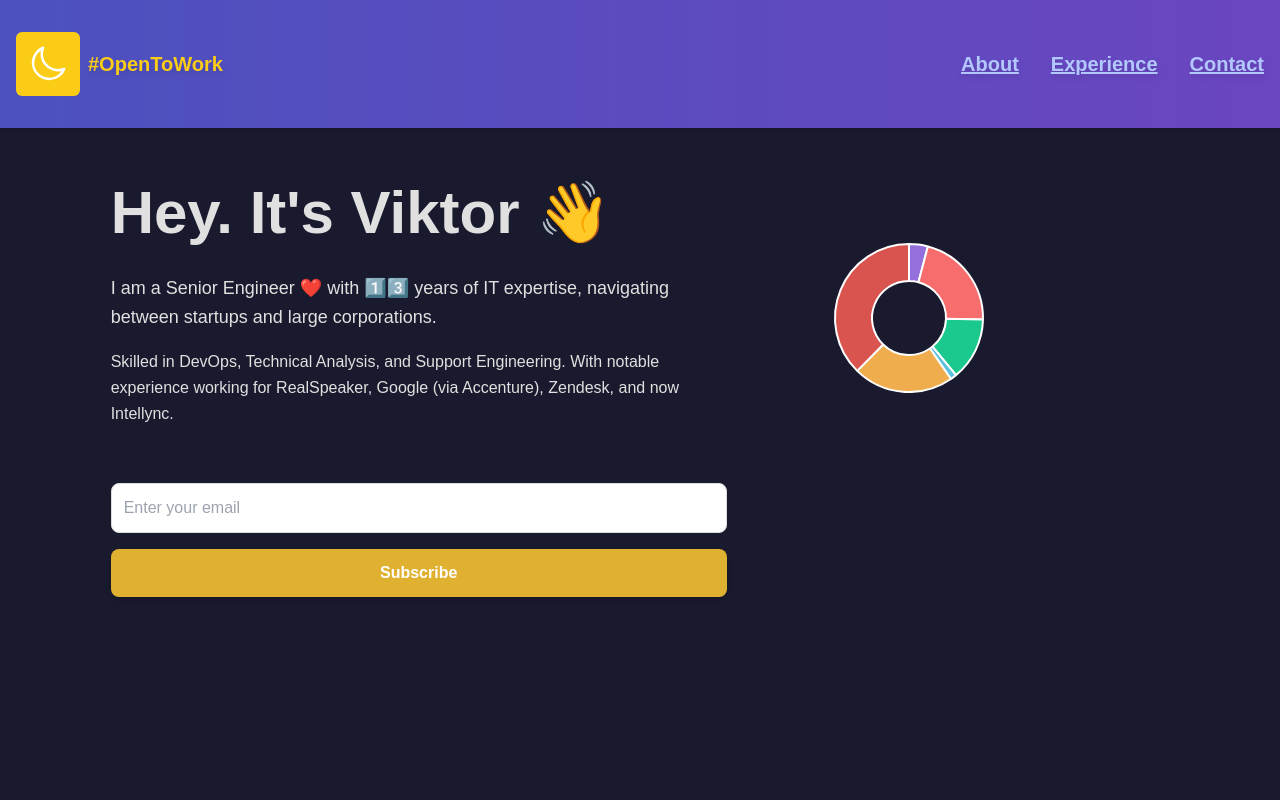
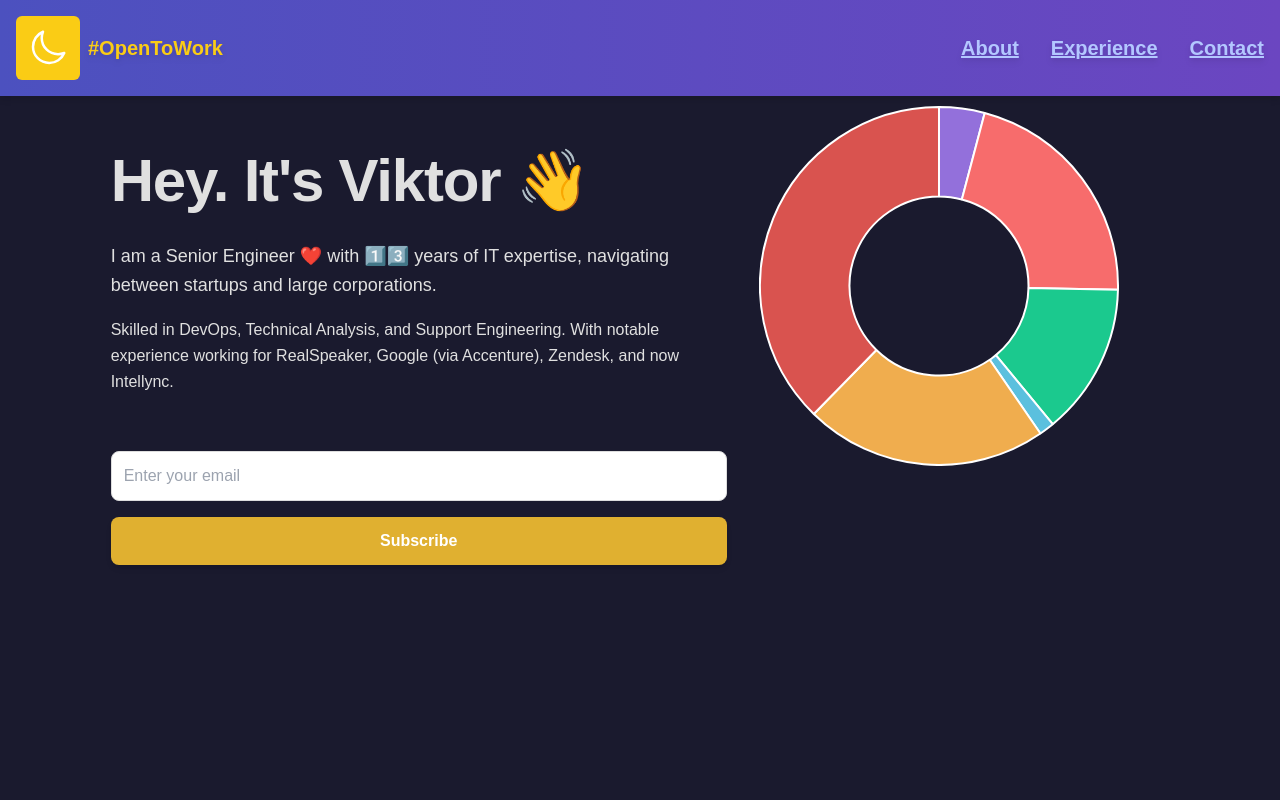
Before and after one commit to victorosetrov/mycv-react, a React (Create React App) app: page / in a window 1280 px wide. Shown: the top 800 px of the page. Built offline with nearby package versions, Linux system fonts and the light colour scheme.

Commit message:
Optimized styles and deleted errors2

```diff
--- a/src/styles/global.css
+++ b/src/styles/global.css
@@ -3,20 +3,20 @@
 @tailwind components;
 @tailwind utilities;
 
-/* Light Mode Variables */
+/* Light Mode Variables (Default) */
 :root {
   --bg-color: #ffffff;
-  --text-color: #000000; /* High contrast black text on white background */
-  --highlight-color: #e0b030; /* Darker yellow for better contrast */
-  --link-color: #4c51bf; /* Blue with good contrast for links */
+  --text-color: #000000; /* Black text on white background for sufficient contrast */
+  --highlight-color: #e0b030; /* Darker yellow for contrast */
+  --link-color: #4c51bf; /* Blue for links with good contrast */
 }
 
 /* Dark Mode Variables */
 [data-theme="dark"] {
   --bg-color: #1a1a2e;
-  --text-color: #e0e0e0; /* Lighter text for better contrast in dark mode */
-  --highlight-color: #ffd700; /* Gold marker in dark mode */
-  --link-color: #b3c7ff; /* Light blue for contrast on dark backgrounds */
+  --text-color: #e0e0e0; /* Lighter text color for dark mode */
+  --highlight-color: #ffd700; /* Gold marker for dark mode */
+  --link-color: #b3c7ff; /* Lighter blue for better contrast on dark background */
 }
 
 /* General Styles */
@@ -40,26 +40,27 @@ body {
 }
 
 .App {
-  flex: 1; /* Makes content area grow to fill available space */
+  flex: 1; /* Makes the content area grow and take the available space */
 }
 
-/* Typography */
+/* Typography Adjustments */
 h1, h2, h3, p {
   margin: 0;
   line-height: 1.5;
-  color: var(--text-color); /* Dynamic text color */
+  color: var(--text-color); /* Use the text color variable */
 }
 
 a {
   color: var(--link-color);
-  text-decoration: underline; /* Ensures links are visible */
+  text-decoration: underline; /* Ensure links are clearly visible */
 }
 
+/* Ensure links have good contrast in dark mode */
 [data-theme="dark"] a {
-  color: var(--link-color); /* Lighter links for dark mode */
+  color: var(--link-color); /* Use the lighter blue for dark mode */
 }
 
-/* Centering */
+/* General Centering */
 .flex-center {
   display: flex;
   justify-content: center;
@@ -67,15 +68,17 @@ a {
   width: 100%;
 }
 
-/* Consistent Max-width Container */
+/* Container for consistent max-width */
 .container {
   max-width: 1280px;
   width: 100%;
-  margin: 0 auto;
-  padding: 1rem;
+  margin-left: auto;
+  margin-right: auto;
+  padding-left: 1rem;
+  padding-right: 1rem;
 }
 
-/* Form Section Styles */
+/* Style for "Sign Me Up" button and email input to centralize */
 .form-section {
   width: 100%;
   display: flex;
@@ -84,66 +87,103 @@ a {
 }
 
 .form-section input[type="email"] {
-  max-width: 100%;
+  max-width: 100%; /* Fill the available width */
   width: 100%;
   padding: 0.75rem;
   border-radius: 8px;
   border: 1px solid #ddd;
   font-size: 1rem;
-  box-sizing: border-box;
+  box-sizing: border-box; /* Ensure padding doesn't affect width */
 }
 
 .form-section button {
-  max-width: 100%;
+  max-width: 100%; /* Fill available width */
   width: 100%;
   padding: 0.75rem;
-  background-color: #e0b030; /* Darker yellow for contrast */
+  background-color: #e0b030; /* Darker yellow for better contrast */
   color: white;
   font-weight: bold;
   border-radius: 8px;
   font-size: 1rem;
   transition: background-color 0.3s ease;
+  text-align: center;
   margin-top: 1rem;
+  box-sizing: border-box;
 }
 
 button:hover {
-  background-color: #d49a00; /* High contrast hover effect */
+  background-color: #d49a00; /* Ensure good contrast on hover */
 }
 
-/* Donut Chart Wrapper */
+/* Donut chart wrapper adjustments */
 .donut-chart-wrapper {
   display: flex;
   justify-content: center;
   align-items: center;
-  width: 100%;
+  min-width: 300px;
   height: 300px;
+  width: 100%; /* Centralize chart on mobile */
 }
 
 /* Typography for Headings */
 .heading-style {
   font-weight: 800;
   font-size: 2.25rem;
-  color: var(--text-color); /* Dynamic color */
+  letter-spacing: -0.02em;
+  min-width: 300px; /* Set minimum width */
+  color: var(--text-color); /* Use the dynamic text color variable */
+
+  @media (min-width: 1024px) {
+    font-size: 3.75rem; /* Larger font size for large screens */
+  }
+}
+
+/* Fix for small screens to make heading larger */
+@media (max-width: 640px) {
+  .heading-style {
+    font-size: 1.75rem; /* Make the heading larger */
+    text-align: center; /* Center the heading */
+    font-weight: 800;
+  }
+
+  .subheading-style {
+    font-size: 1.25rem; /* Subheading slightly smaller than heading */
+    text-align: center;
+    font-weight: 600;
+  }
+
+  .text-lg {
+    font-size: 1rem; /* Adjust font size of additional text */
+    text-align: center;
+    line-height: 1.4;
+  }
+}
+
+/* Styles from donutChartSection.css */
+.donut-chart-section {
+  text-align: center;
+  position: relative;
+}
+
+.section-title {
+  font-weight: 800;
+  font-size: 2.25rem;
+  letter-spacing: -0.02em;
+  color: var(--text-color);
 
   @media (min-width: 1024px) {
     font-size: 3.75rem;
   }
+
+  margin-bottom: 1rem;
 }
 
-/* Adjustments for small screens */
-@media (max-width: 640px) {
-  .heading-style {
-    font-size: 1.75rem;
-    text-align: center;
-  }
-
-  .text-lg {
-    font-size: 1rem;
-    text-align: center;
-  }
+.donut-chart {
+  width: 360px;
+  height: 360px;
+  margin: 0 auto;
 }
 
-/* Tooltip Styles */
 .custom-tooltip {
   position: absolute;
   bottom: -2rem;
@@ -151,8 +191,11 @@ button:hover {
   border: 1px solid black;
   padding: 5px;
   visibility: visible;
+  white-space: nowrap;
   font-size: 1rem;
   font-weight: bold;
+  pointer-events: none;
+  transition: opacity 0.3s ease;
   z-index: 10;
   left: 50%;
   transform: translateX(-50%);
@@ -174,20 +217,50 @@ button:hover {
   box-shadow: 0px 4px 6px rgba(0, 0, 0, 0.1);
 }
 
-/* Responsive Typography for Mobile Devices */
+/* Button Styles */
+button {
+  background-color: #e0b030; /* Darker yellow for better contrast */
+  color: white;
+  font-weight: bold;
+  padding: 0.75rem;
+  border-radius: 8px;
+  width: 100%;
+  transition: background-color 0.3s ease;
+  font-size: 1rem;
+}
+
+button:hover {
+  background-color: #d49a00; /* Even darker yellow on hover */
+}
+
+/* Input Field (Email) */
+input[type="email"] {
+  padding: 0.75rem;
+  border-radius: 8px;
+  border: 1px solid #ddd;
+  width: 100%;
+  font-size: 1rem;
+}
+
+/* Responsive Typography and Centralization for Mobile Devices */
 @media (max-width: 640px) {
   .heading-style {
-    font-size: 1.75rem;
+    font-size: 1.75rem; /* Make heading larger */
+    text-align: center; /* Center heading */
+  }
+
+  .text-lg {
+    font-size: 1rem; /* Adjust size for body text */
     text-align: center;
   }
 
-  .text-lg {
-    font-size: 1rem;
+  .leading-relaxed {
+    line-height: 1.4;
     text-align: center;
   }
 
   .container {
-    max-width: 100%;
+    max-width: 100%; /* Ensure container uses full width */
     padding-left: 1rem;
     padding-right: 1rem;
   }
@@ -199,15 +272,28 @@ button:hover {
     align-items: center;
   }
 
+  /* Center chart on mobile */
   .donut-chart-wrapper {
     width: 100%;
-    height: 240px;
+    height: 240px; /* Smaller height for mobile */
     justify-content: center;
   }
 
   .donut-chart {
     width: 220px;
     height: 220px;
+    margin: 0 auto;
+  }
+}
+
+/* Specific styles for devices with a width smaller than 360px */
+@media (max-width: 360px) {
+  .form-section input[type="email"] {
+    width: 90%; /* Adjust width to fit smaller screens */
+  }
+
+  .form-section button {
+    width: 90%; /* Adjust width to fit smaller screens */
   }
 }
 
@@ -226,56 +312,79 @@ button:hover {
   }
 }
 
+/* Mobile Menu adjustments */
+.lg\\:hidden {
+  display: none !important;
+}
+
+@media (max-width: 1024px) {
+  .lg\\:hidden {
+    display: block !important;
+  }
+
+  .lg\\:flex {
+    display: none !important;
+  }
+}
+
 /* Galaxy Z Fold 5 Compatibility */
-@media (max-width: 344px) {
+
+/* Folded state (outer display) */
+@media (max-width: 373px) {
   .heading-style {
-    font-size: 1.2rem;
+    font-size: 1.5rem; /* Smaller heading size */
+    text-align: center;
+    transform: scale(0.8); /* Scale down heading for folded state */
+  }
+
+  .text-lg {
+    font-size: 0.75rem; /* Smaller text */
+    text-align: center;
+    transform: scale(0.8); /* Scale down text for folded state */
+  }
+
+  .leading-relaxed {
+    line-height: 1.4;
     text-align: center;
   }
 
-  .text-lg {
-    font-size: 0.75rem;
-    text-align: center;
-    line-height: 1.3;
-  }
-
-  .form-section input[type="email"] {
-    width: 90%;
-  }
-
-  .form-section button {
-    width: 90%;
-    margin-top: 0.75rem;
+  .container {
+    max-width: 340px; /* Adjust container width for folded view */
   }
 
   .donut-chart-wrapper {
-    width: 100%;
-    height: 200px;
-    justify-content: center;
+    transform: scale(0.8); /* Scale down chart */
+    height: 260px; /* Smaller height for folded state */
+    min-width: 300px;
   }
 
   .donut-chart {
-    width: 200px;
-    height: 200px;
+    width: 220px;
+    height: 220px;
+  }
+
+  .form-section input[type="email"],
+  .form-section button {
+    width: 85%; /* Ensure the form elements fit on smaller screens */
   }
 }
 
-/* Unfolded state for Galaxy Z Fold */
+/* Unfolded state (inner display) */
 @media (min-width: 1812px) {
   .heading-style {
-    font-size: 4rem;
+    font-size: 4rem; /* Larger heading for unfolded view */
   }
 
   .text-lg {
-    font-size: 1.5rem;
+    font-size: 1.5rem; /* Increase text size for bigger screen */
   }
 
   .container {
-    max-width: 1720px;
+    max-width: 1720px; /* Adjust container width for unfolded view */
   }
 
   .donut-chart-wrapper {
-    height: 500px;
+    height: 500px; /* Larger chart for unfolded state */
   }
 
   .donut-chart {
@@ -283,3 +392,72 @@ button:hover {
     height: 450px;
   }
 }
+
+/* Centralize and resize elements for Galaxy Z Fold 5 */
+
+/* Targeting devices with width of 344px or smaller */
+@media (max-width: 344px) {
+  /* Container adjustments */
+  .max-w-7xl {
+    max-width: 100%; /* Full width on smaller devices */
+    padding-left: 0.5rem;
+    padding-right: 0.5rem;
+  }
+
+  /* Adjust heading and text */
+  .heading-style {
+    font-size: 1.2rem; /* Smaller heading size */
+    text-align: center; /* Ensure heading is centered */
+  }
+
+  .text-lg {
+    font-size: 0.75rem; /* Smaller text size */
+    text-align: center; /* Ensure text is centered */
+    line-height: 1.3;   /* Adjust line height for readability */
+  }
+
+  /* Centralize and adjust form input and button */
+  .form-section {
+    width: 100%; /* Ensure the form takes up full width */
+    padding-left: 0.5rem;
+    padding-right: 0.5rem;
+    display: flex;
+    flex-direction: column;
+    align-items: center; /* Center the form elements */
+  }
+
+  .form-section input[type="email"] {
+    width: 90%; /* Adjust the email input width for smaller devices */
+    max-width: 100%; /* Ensure it fits the screen */
+    padding: 0.75rem;
+  }
+
+  .form-section button {
+    width: 90%; /* Adjust button width */
+    max-width: 100%;
+    padding: 0.75rem;
+    margin-top: 0.75rem;
+  }
+
+  /* Adjust Donut Chart Section */
+  .donut-chart-wrapper {
+    width: 100%; /* Ensure chart takes up full width */
+    height: 200px; /* Reduce height for smaller devices */
+    justify-content: center; /* Center the chart */
+  }
+
+  .donut-chart {
+    width: 200px; /* Adjust donut chart size */
+    height: 200px; /* Adjust donut chart size */
+  }
+
+  .custom-tooltip {
+    max-width: 250px; /* Adjust tooltip width for smaller screens */
+    text-align: center; /* Center the tooltip text */
+    word-wrap: break-word; /* Ensure long text wraps */
+  }
+
+  input[type="email"] {
+    color: black !important; /* Keep input text black in all modes */
+  }
+}
```
